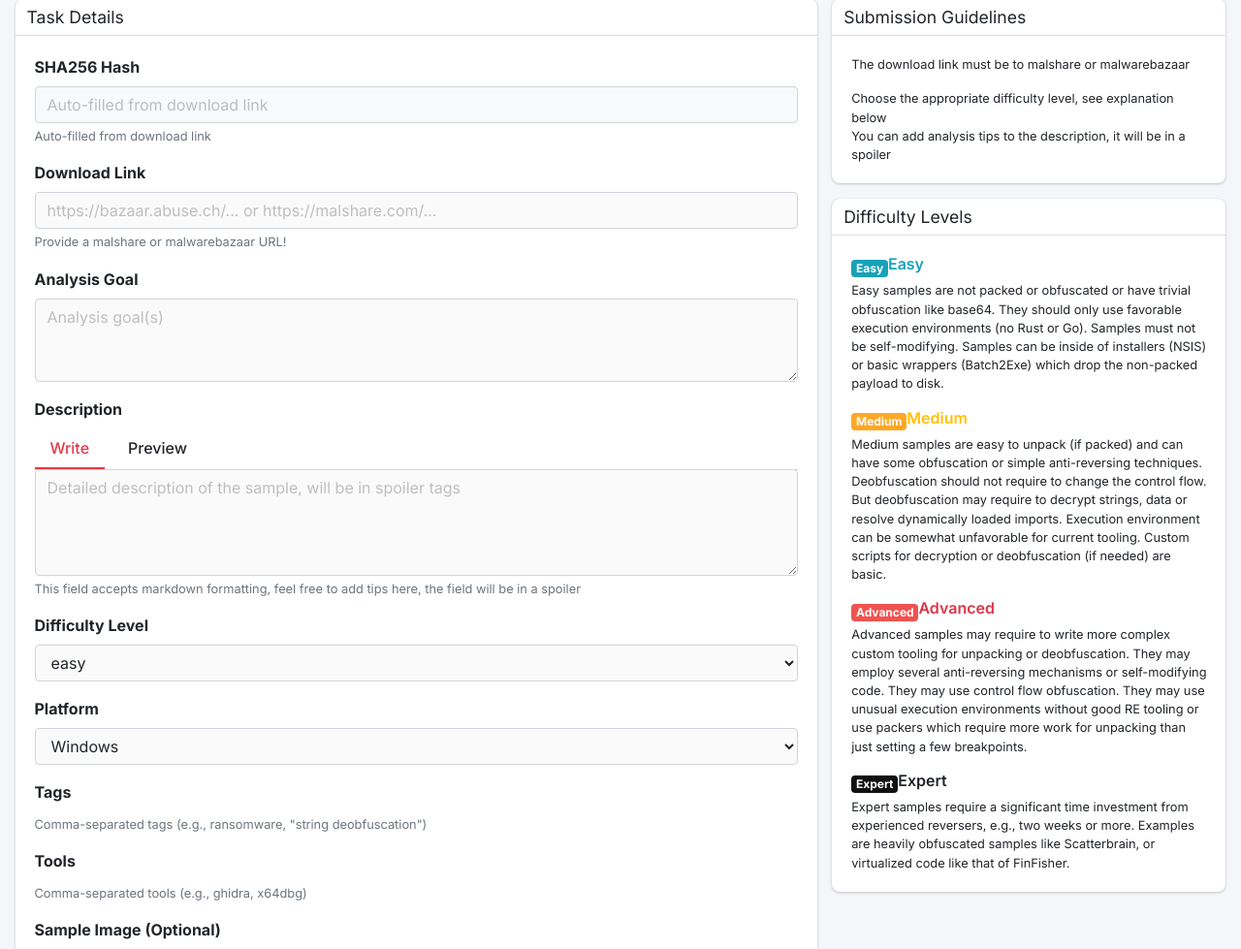
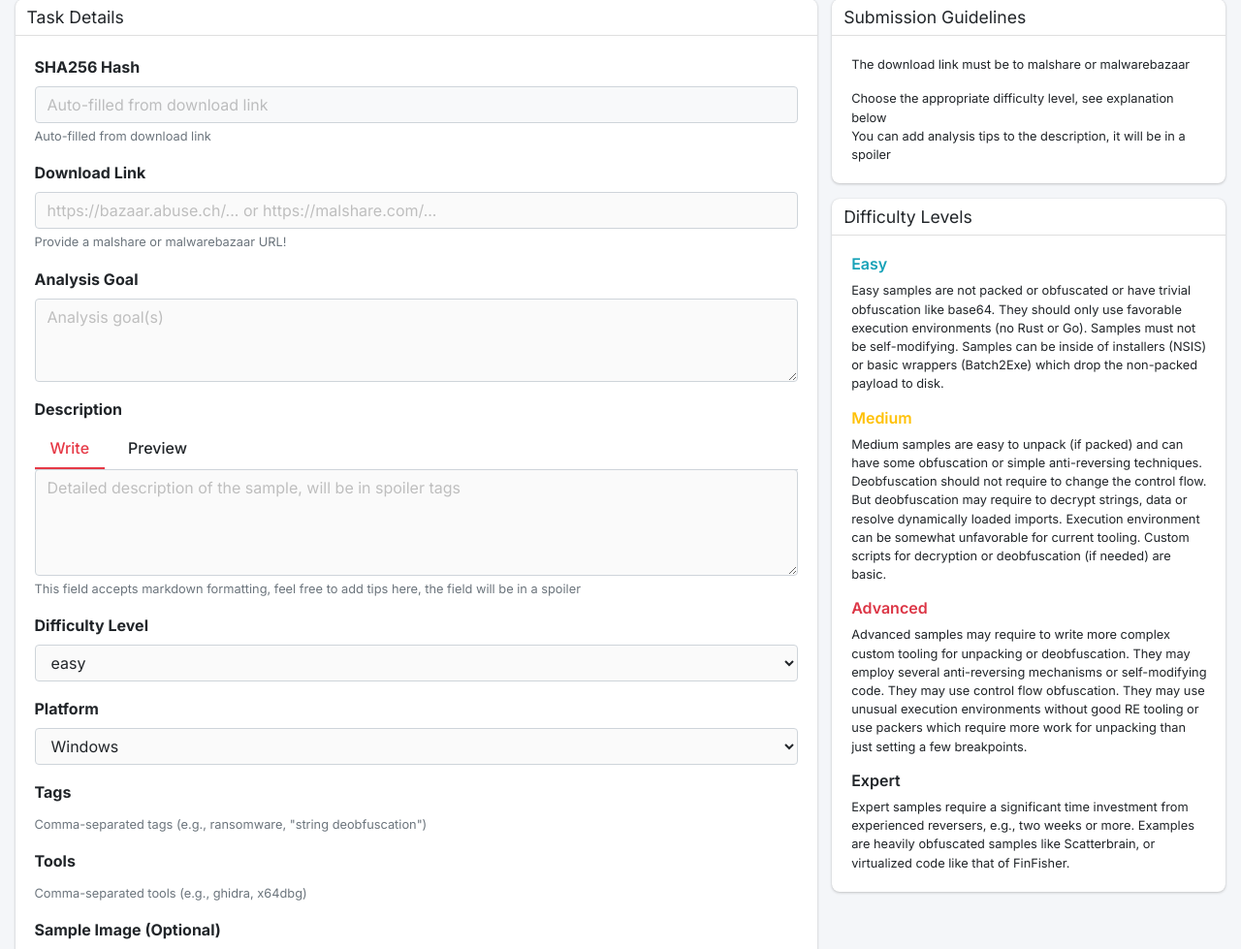
Before and after one commit to struppigel/samplepedia, a Django app: page /submit/ in a window 1280 px wide. Shown: the part 124-1103 px from the top of the page at 97% size. Run offline with Django 5.2, Linux system fonts and the light colour scheme; the visitor is signed in with stand-in values (Sample User, id 1); data that the repository does not hold is empty; parts of the project's set-up code (start-up, migrations or seed data) failed here and were passed over; some libraries are stand-ins or nearby versions.

Commit message:
removed badges from task submission

```diff
--- a/sampledb/samples/templates/samples/submit_task.html
+++ b/sampledb/samples/templates/samples/submit_task.html
@@ -321,7 +321,7 @@
           </div>
           <div class="card-body">
             <div class="d-flex align-items-center gap-2 mb-0">
-            {% difficulty_badge 'easy' 'Easy' %}
+
             <h6 class="text-info">Easy</h6>
             </div>
             <p class="small mb-3">
@@ -329,7 +329,7 @@
             </p>
 
             <div class="d-flex align-items-center gap-2 mb-0">
-            {% difficulty_badge 'medium' 'Medium' %}
+
             <h6 class="text-warning">Medium</h6>
             </div>
             <p class="small mb-3">
@@ -337,7 +337,7 @@
             </p>
 
             <div class="d-flex align-items-center gap-2 mb-0">
-            {% difficulty_badge 'advanced' 'Advanced' %}
+
             <h6 class="text-danger">Advanced</h6>
             </div>
             <p class="small mb-3">
@@ -345,7 +345,7 @@
             </p>
 
             <div class="d-flex align-items-center gap-2 mb-0">
-            {% difficulty_badge 'expert' 'Expert' %} <h6 class="text-black">Expert</h6>
+            <h6 class="text-black">Expert</h6>
             </div>
             <p class="small mb-0">
               Expert samples require a significant time investment from experienced reversers, e.g., two weeks or more. Examples are heavily obfuscated samples like Scatterbrain, or virtualized code like that of FinFisher.
```
